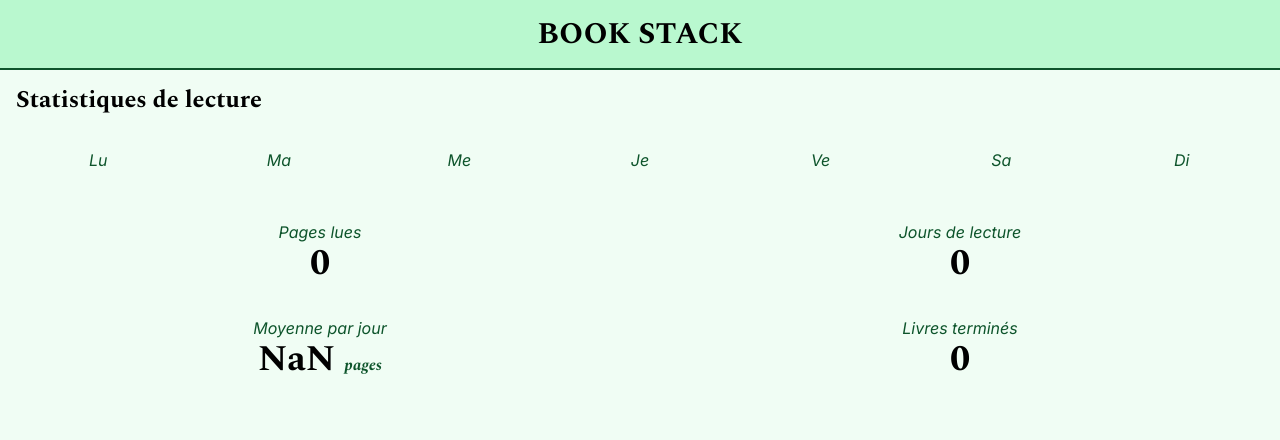
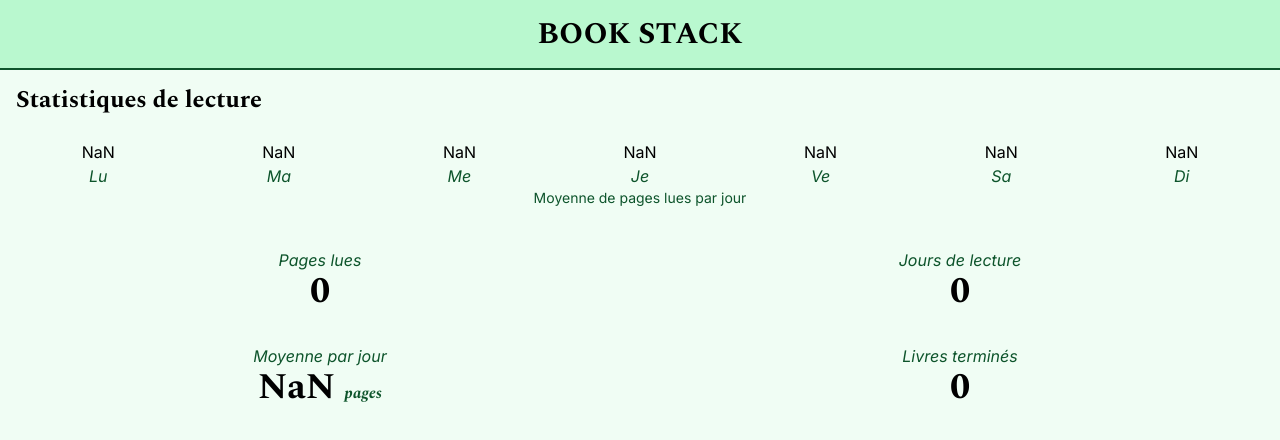
Before and after one commit to Natouche68/book-stack, a SvelteKit app: page /stats in a window 1280 px wide. Shown: the top 440 px of the page. Built offline with nearby package versions, Linux system fonts and the light colour scheme.

Commit message:
Improve the stats page

```diff
--- a/src/routes/stats/+page.svelte
+++ b/src/routes/stats/+page.svelte
@@ -42,8 +42,9 @@
 	Statistiques de lecture
 </div>
 
-<div class="mx-4 my-8 flex flex-row items-end gap-4">
+<div class="mx-4 mt-6 flex flex-row items-end gap-4">
 	<div class="w-full">
+		<div class="text-center">{Math.floor(means[0])}</div>
 		<div
 			class="bg-green-300"
 			style="height: {(12 * means[0]) / maxMean}rem"
@@ -51,6 +52,7 @@
 		<div class="italic text-center text-green-900">Lu</div>
 	</div>
 	<div class="w-full">
+		<div class="text-center">{Math.floor(means[1])}</div>
 		<div
 			class="bg-green-300"
 			style="height: {(12 * means[1]) / maxMean}rem"
@@ -58,6 +60,7 @@
 		<div class="italic text-center text-green-900">Ma</div>
 	</div>
 	<div class="w-full">
+		<div class="text-center">{Math.floor(means[2])}</div>
 		<div
 			class="bg-green-300"
 			style="height: {(12 * means[2]) / maxMean}rem"
@@ -65,6 +68,7 @@
 		<div class="italic text-center text-green-900">Me</div>
 	</div>
 	<div class="w-full">
+		<div class="text-center">{Math.floor(means[3])}</div>
 		<div
 			class="bg-green-300"
 			style="height: {(12 * means[3]) / maxMean}rem"
@@ -72,6 +76,7 @@
 		<div class="italic text-center text-green-900">Je</div>
 	</div>
 	<div class="w-full">
+		<div class="text-center">{Math.floor(means[4])}</div>
 		<div
 			class="bg-green-300"
 			style="height: {(12 * means[4]) / maxMean}rem"
@@ -79,6 +84,7 @@
 		<div class="italic text-center text-green-900">Ve</div>
 	</div>
 	<div class="w-full">
+		<div class="text-center">{Math.floor(means[5])}</div>
 		<div
 			class="bg-green-300"
 			style="height: {(12 * means[5]) / maxMean}rem"
@@ -86,12 +92,16 @@
 		<div class="italic text-center text-green-900">Sa</div>
 	</div>
 	<div class="w-full">
+		<div class="text-center">{Math.floor(means[6])}</div>
 		<div
 			class="bg-green-300"
 			style="height: {(12 * means[6]) / maxMean}rem"
 		></div>
 		<div class="italic text-center text-green-900">Di</div>
 	</div>
+</div>
+<div class="mb-6 text-center text-sm text-green-900">
+	Moyenne de pages lues par jour
 </div>
 
 <div class="flex flex-row flex-wrap">
```
